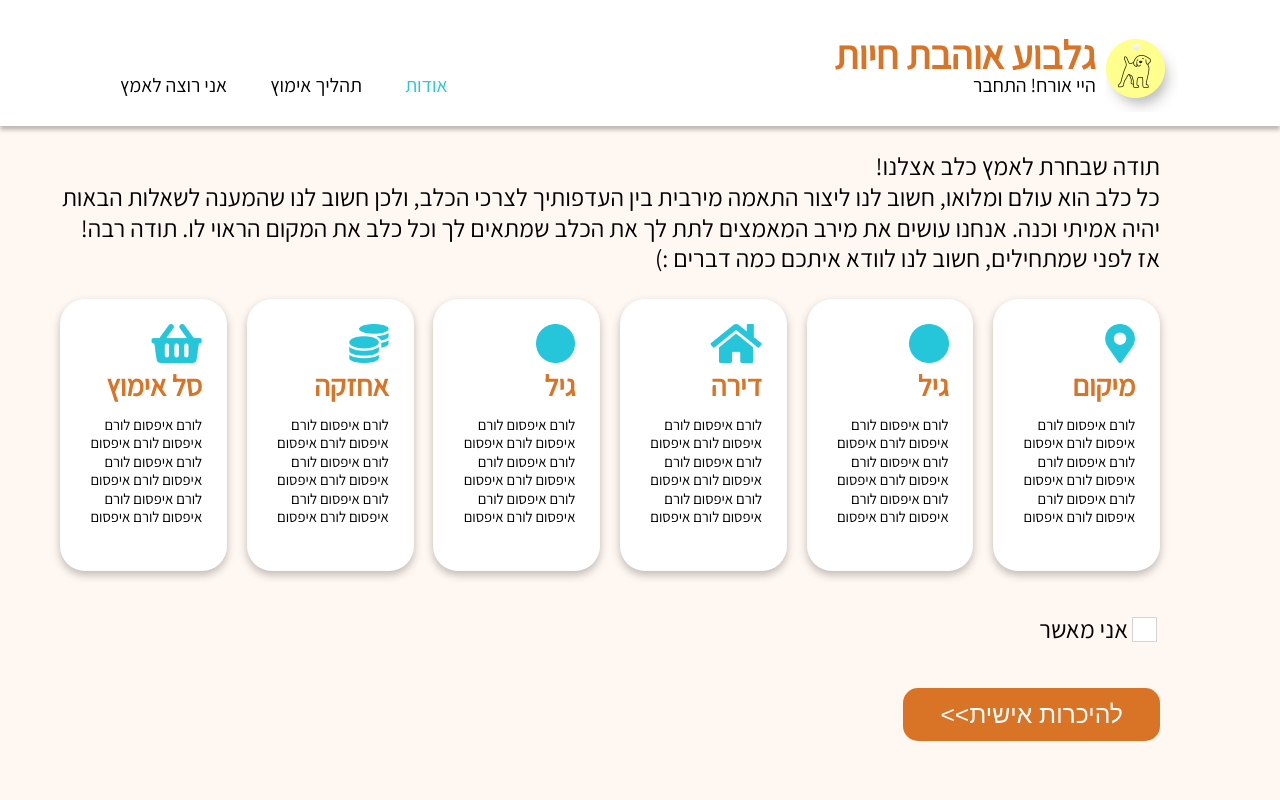
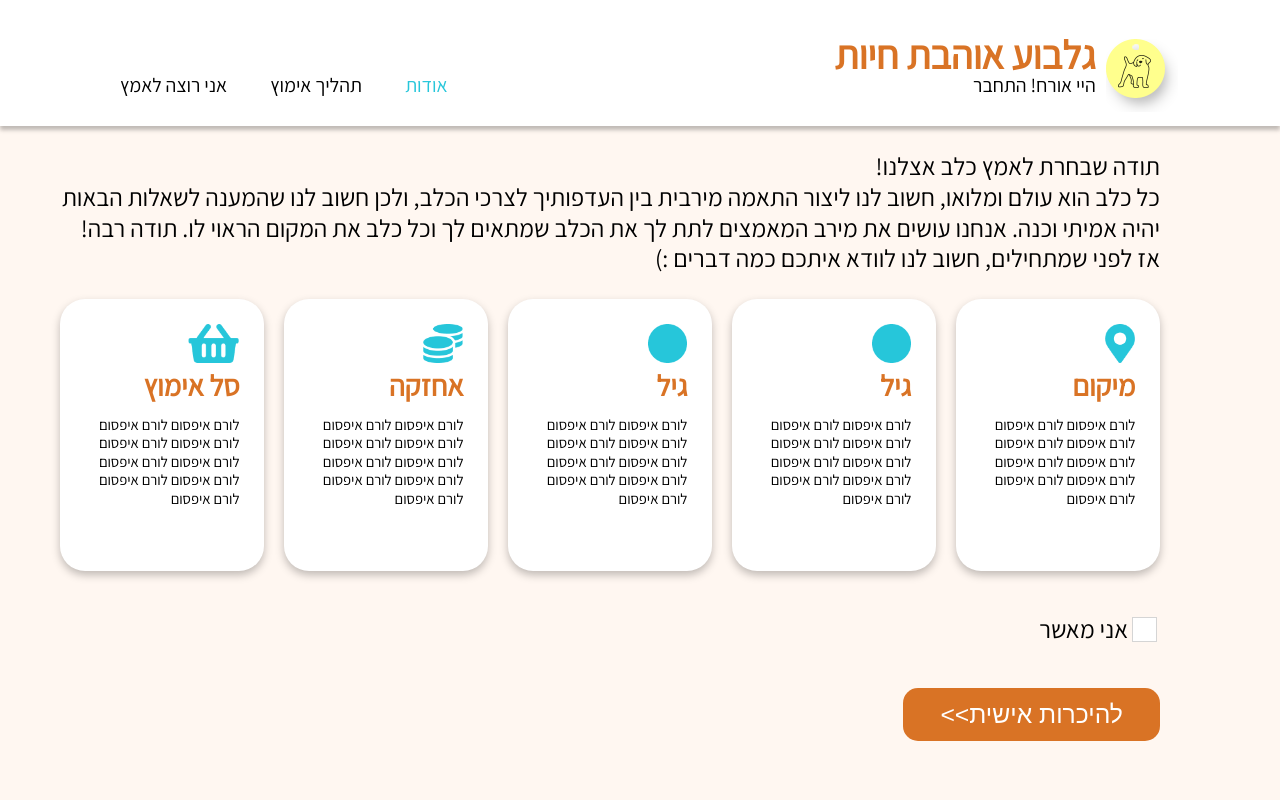
Before and after one commit to GuyElizarov/gilboa, a React (Create React App) app: page / in a window 1280 px wide. Shown: the top 800 px of the page. Built offline with nearby package versions, Linux system fonts and the light colour scheme.

Commit message:
added input styling

```diff
--- a/src/assets/styles/cmp/home/_introduction.scss
+++ b/src/assets/styles/cmp/home/_introduction.scss
@@ -13,6 +13,7 @@
 
         label {
             margin-bottom: rem(35px);
+            width: rem(135px);
         }
 
         button {
--- a/src/data/conditionsData.tsx
+++ b/src/data/conditionsData.tsx
@@ -21,10 +21,6 @@ export const conditionsData: Condition[] = [
         imgSrc: AgeImg
     },
     {
-        title: 'דירה',
-        text,
-        imgSrc: HomeImg
-    }, {
         title: 'גיל',
         text,
         imgSrc: AgeImg
```
